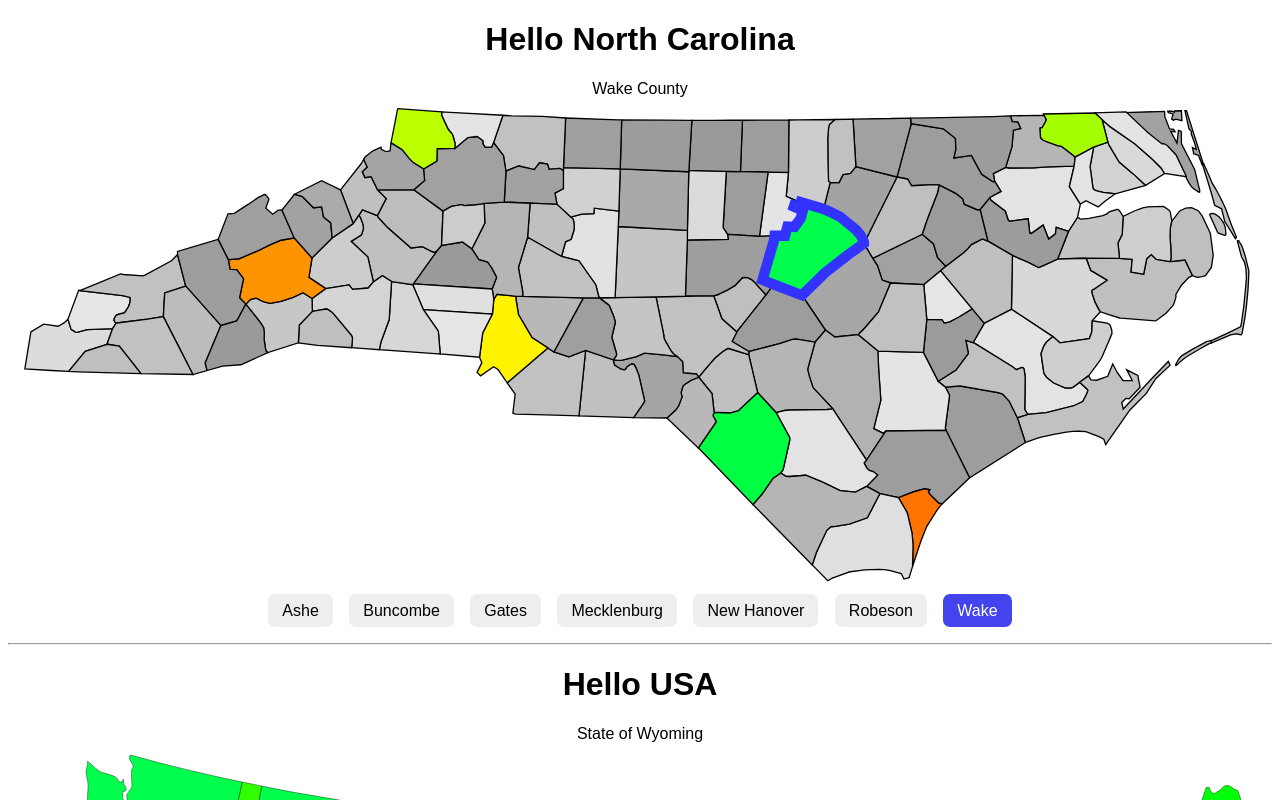
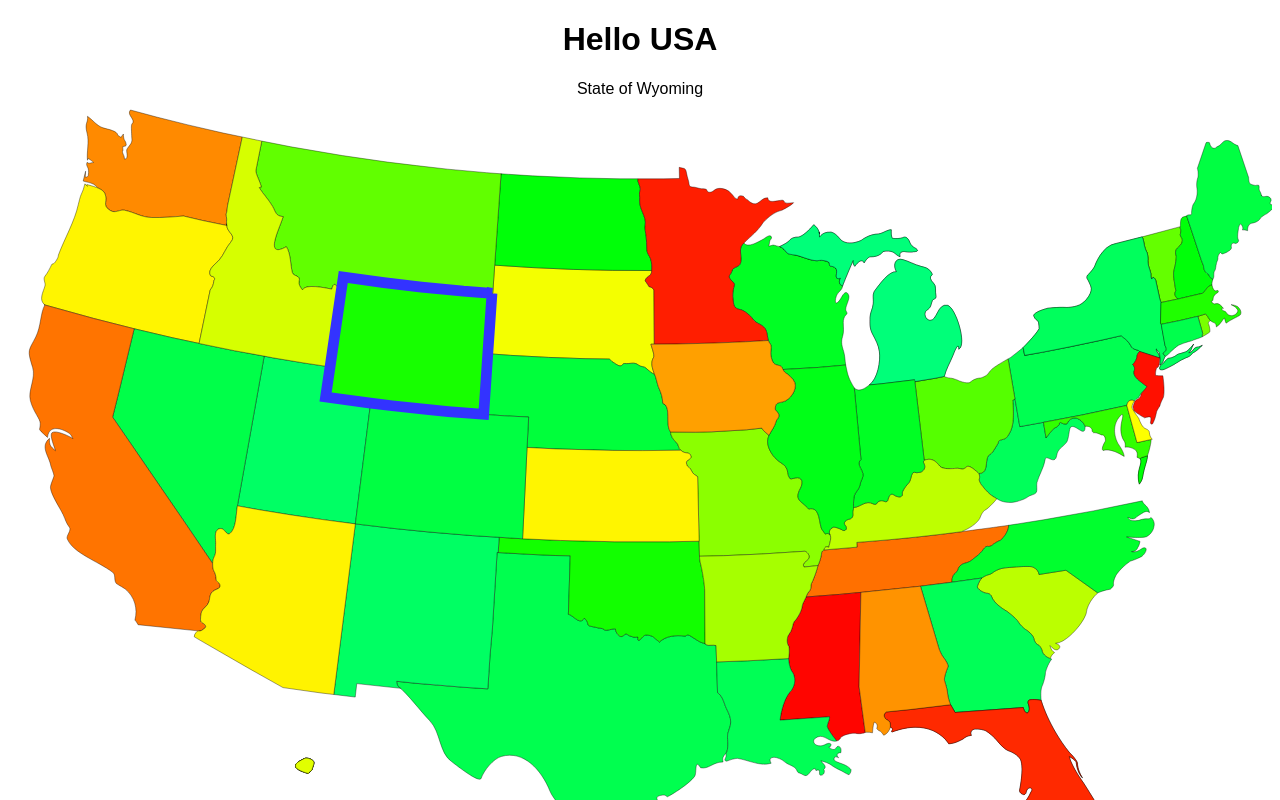
Before and after one commit to kenlane33/map-nc, a React (Create React App) app: page / in a window 1280 px wide. Shown: the top 800 px of the page. Built offline with nearby package versions, Linux system fonts and the light colour scheme.

Commit message:
MapTree works

```diff
--- a/src/App.js
+++ b/src/App.js
@@ -1,25 +1,12 @@
 import React from "react";
 import "./styles.css";
-import MapRegion from "./map_regions/MapRegion"
-import regionDataStates from './data/usa_counties_by_state'
-import regionDataCountries from './data/regions_by_country_usa_only'
+// import MapRegion from "./map_regions/MapRegion"
+import MapUsaStateCounties from './MapUsaStateCounties'
 
 export default function App() {
   return (
     <div className="App">
-
-      <MapRegion
-        regionName="NC"
-        regionData={regionDataStates}
-        partWordFn={x=>`${x} County`}
-      />
-    <hr/>
-      <MapRegion
-        regionName="USA"
-        regionData={regionDataCountries}
-        partWordFn={x=>`State of ${x}`}
-      />
-
+      <MapUsaStateCounties />
     </div>
   );
 }
--- /dev/null
+++ b/src/MapUsaStateCounties.js
@@ -0,0 +1,18 @@
+import React from "react"
+import regionDataStates from './data/usa_counties_by_state'
+import regionDataCountries from './data/regions_by_country_usa_only'
+import MapTree from './map_regions/MapTree'
+
+//----------------------/////////---------------------
+export default function MapUsaStateCounties(props) {
+
+  return (
+    <MapTree
+      mapLevels={[
+        {region: regionDataCountries, picked:'USA'},
+        {region: regionDataStates, picked:'NC'}
+      ]}
+    />
+  )
+
+}
--- a/src/map_regions/MapRegion.js
+++ b/src/map_regions/MapRegion.js
@@ -14,6 +14,7 @@ export default function MapRegion(props) {
   const {
     regionName,
     partWordFn,
+    doPick,
     regionData:{
       partsByRegion,
       propsByRegion,
@@ -28,7 +29,10 @@ export default function MapRegion(props) {
   const enabledParts = regionProps.allowed || partNames//Object.keys( fillColors )
   enabledParts.forEach( x=> fillColors[x]=rndScoreColor())
   // else partNames.forEach( x=> fillColors[x]=rndScoreColor())
-  const pickedOne = (cNm)=> console.log( partWordFn(cNm) )
+  const pickedOne = (nm)=> {
+    doPick(nm)
+    console.log( partWordFn(nm) )
+  }
 
   return (
     <div>
--- a/src/map_regions/MapRegionPicker.js
+++ b/src/map_regions/MapRegionPicker.js
@@ -7,32 +7,29 @@ import ButtonPicker from './ButtonPicker'
 export default function MapRegionPicker( props ) {
   const {
     regionName,
-    parts,
-    fillColors,
     enabledParts,
     doPickedPart,
-    regionProps,
     partWordFn,
     partAbbreviations,
   } = props
 
   const lastIdx = (enabledParts.length>0) ? enabledParts[enabledParts.length-1] : -1
-  const [highCounty, setHighCounty] = useState(lastIdx)
+  const [pickedPart, setPickedPart] = useState(lastIdx)
   const [msg, setMsg] = useState(null)
   const [clickOffTimeout, setClickOffTimeout] = useState(null)
 
-  const doClickEnabledPart = (cnty)=> {
-    setHighCounty(cnty)
-    console.log(cnty)
-    if (doPickedPart) doPickedPart(cnty) // callback to parent if passed in
+  const doClickEnabledPart = (clickedPart)=> {
+    setPickedPart(clickedPart)
+    console.log(clickedPart)
+    if (doPickedPart) doPickedPart(clickedPart) // callback to parent if passed in
   }
 
-  const doClickDisabledPart = (cnty) => {
-    setMsg( `Data for ${cnty}, ${regionName} is not available just yet`)
+  const doClickDisabledPart = (clickedPart) => {
+    setMsg( `Data for ${clickedPart}, ${regionName} is not available just yet`)
     if (clickOffTimeout) clearTimeout( clickOffTimeout )
     setClickOffTimeout( setTimeout( ()=>{setMsg(null)}, 2000) )
   }
-  const partFullName = (partAbbreviations && partAbbreviations[highCounty]) || highCounty;
+  const partFullName = (partAbbreviations && partAbbreviations[pickedPart]) || pickedPart;
   const partWords    = (partWordFn) ? partWordFn(partFullName) : partFullName
 
   return (
@@ -41,7 +38,7 @@ export default function MapRegionPicker( props ) {
         {partWords}
       </div>
       <MapRegionSvg
-        highlights={{[highCounty]:'#33f'}}
+        highlights={{[pickedPart]:'#33f'}}
         {...props}
         // parts={parts}
         // regionName={regionName}
@@ -53,7 +50,7 @@ export default function MapRegionPicker( props ) {
       />
       <ButtonPicker
         enabledParts={enabledParts}
-        picked={highCounty}
+        picked={pickedPart}
         doClick={doClickEnabledPart}
       />
       {msg && <div style={{background:'pink'}}>{msg}</div>}
--- a/src/map_regions/MapRegionSvg.js
+++ b/src/map_regions/MapRegionSvg.js
@@ -14,14 +14,17 @@ const renderOnePart = (part, props, i) => {
     doClickEnabledPart,
     doClickDisabledPart,
     regionName='<State>', // default value <State>
+    regionProps
   } = props
   const displayNm = part.name + ', ' + regionName
 
   // Fill & stroke Colors for a county
   const partCol = hashStrToGrey(part.name)
   const fillCol = overrideMaybe( part.name, fillColors, partCol )//( Object.keys(countyScores).includes( x.name ) ) ? countyScores[x.name] : countyColor
-  const strokeCol = overrideMaybe( part.name, highlights, 'black' )
-  const strokeWidth = (strokeCol==='black') ? '' : '1.4'
+  const strokeCol = overrideMaybe( part.name, highlights, null )
+  //const strokeWidth = (strokeCol==='black') ? '' : '1.4'
+  const osw = regionProps.highlightStrokeWidth && regionProps.highlightStrokeWidth
+  const strokeWidth = (strokeCol) ? (osw||'1.4') : ''
   const stlC = {fill:fillCol, stroke:strokeCol, strokeWidth: strokeWidth}
 
   // Do the right kind of clicks
@@ -29,18 +32,21 @@ const renderOnePart = (part, props, i) => {
   const clk = isAllowedCounty ?
                 ()=>{doClickEnabledPart(part.name) }  :
                 ()=>{doClickDisabledPart(part.name)}
+  const elAttrs = {
+    className: 'svg-path map-part-border',
+    key: `${part.tag} ${part.id} ${i}`,
+    id: part.id,
+    style: stlC,
+    onClick: clk,
+  }
   if (part.tag) {return (el(
     part.tag,
-    {...part,
-      key:part.id + i,
-      onClick:clk,
-      style:{fill:fillCol},
-      className:'svg-path part-border'
-  }))}
+    {...part, ...elAttrs}
+  ))}
   else
   return (
        <path
-         className='svg-path'
+         className='svg-path map-part-border'
          key={part.id + i}
          id={part.id}
          d={part.d}
@@ -61,7 +67,6 @@ export default function MapRegionSvg( props ) {
     highlights,
     parts,
     regionProps,
-    fillColors,
   } = props
   const stl = {fill:'#d0d0d0',strokeWidth:'.17829'}
 
@@ -79,14 +84,14 @@ export default function MapRegionSvg( props ) {
       >
         {sortedParts.map( (p,i)=>{
 
-          if (p.tag) {
-            const fillCol = overrideMaybe( p.name, fillColors, 'grey' )//( Object.keys(countyScores).includes( x.name ) ) ? countyScores[x.name] : countyColor
-            return el(p.tag,{...p, style:{fill:fillCol}, className:'svg-path part-border'})
-          } else
-          if (Array.isArray(p.d)) {
-            return <g key={p.name+i}>{p.d.map((x,j)=>renderOnePart( p, props, j ))}</g>
+          if (! Array.isArray(p.d)) {
+            return renderOnePart( p, props, i )
           } else {
-            return (renderOnePart( p, props, i ) )
+            return (
+              <g key={'g'+p.name+i}>
+                {p.d.map((x,j)=>renderOnePart( p, props, j ))}
+              </g>
+            )
           }
 
         })}
--- /dev/null
+++ b/src/map_regions/MapTree.js
@@ -0,0 +1,43 @@
+import React, {useState} from "react"
+import MapRegion from './MapRegion'
+
+//----------------------/////////---------------------
+export default function MapTree(props) {
+  const {mapLevels} = props
+  const [currLevel, setCurrLevel] = useState(0)
+  const [picks, setPicks] = useState(mapLevels.map(x=>x.picked))
+  console.log(`picks ${picks} ${picks[currLevel]}`)
+
+  const pickClk = (x)=>{
+    let newPicks = [...picks]
+    newPicks[currLevel+1] = x
+    setPicks( newPicks )
+    setCurrLevel( currLevel + 1 )
+    console.log('----'+newPicks)
+  }
+  const backClk = x=>{
+    const clamp = (v, lo, hi) => Math.max( Math.min( v, hi ), lo )
+    setCurrLevel( clamp( currLevel - 1, 0, picks.length ) )
+  }
+
+  const mapLevel = mapLevels[currLevel]
+  return (
+    <div>
+      { (currLevel>0) &&
+        <button
+          onClick={backClk}
+          style={{display:'inline'}}
+        >
+          {'<'}Back
+        </button>
+      }
+      <MapRegion
+        regionName={picks[currLevel]}
+        regionData={mapLevel.region}
+        partWordFn={x=>`State of ${x}`}
+        doPick={pickClk}
+      />
+      <hr/>
+    </div>
+  )
+}
--- a/src/styles.css
+++ b/src/styles.css
@@ -7,15 +7,16 @@
   text-align: center;
 }
 
-.svg-path {
+.map-part-border {
   stroke-width:'.17829';
   stroke: black;
 }
 
-.svg-path:hover {
+.map-part-border:hover {
   cursor: pointer;
-  stroke: green;
+  stroke: black;
   stroke-width: 2;
+  z-index: 6000;
 }
 
 .pick-region-div {
```
Also changed, not shown: src/data/regions_by_country_usa_only.js.
